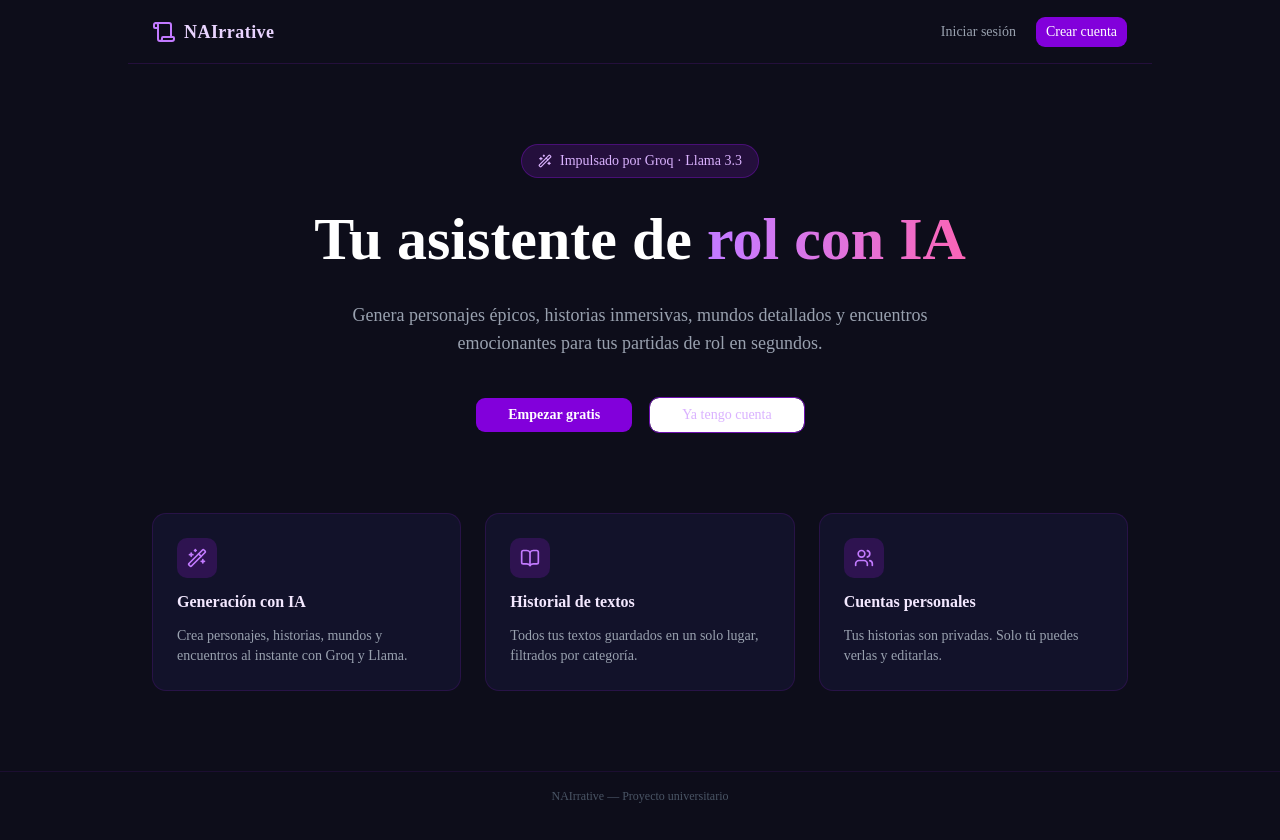
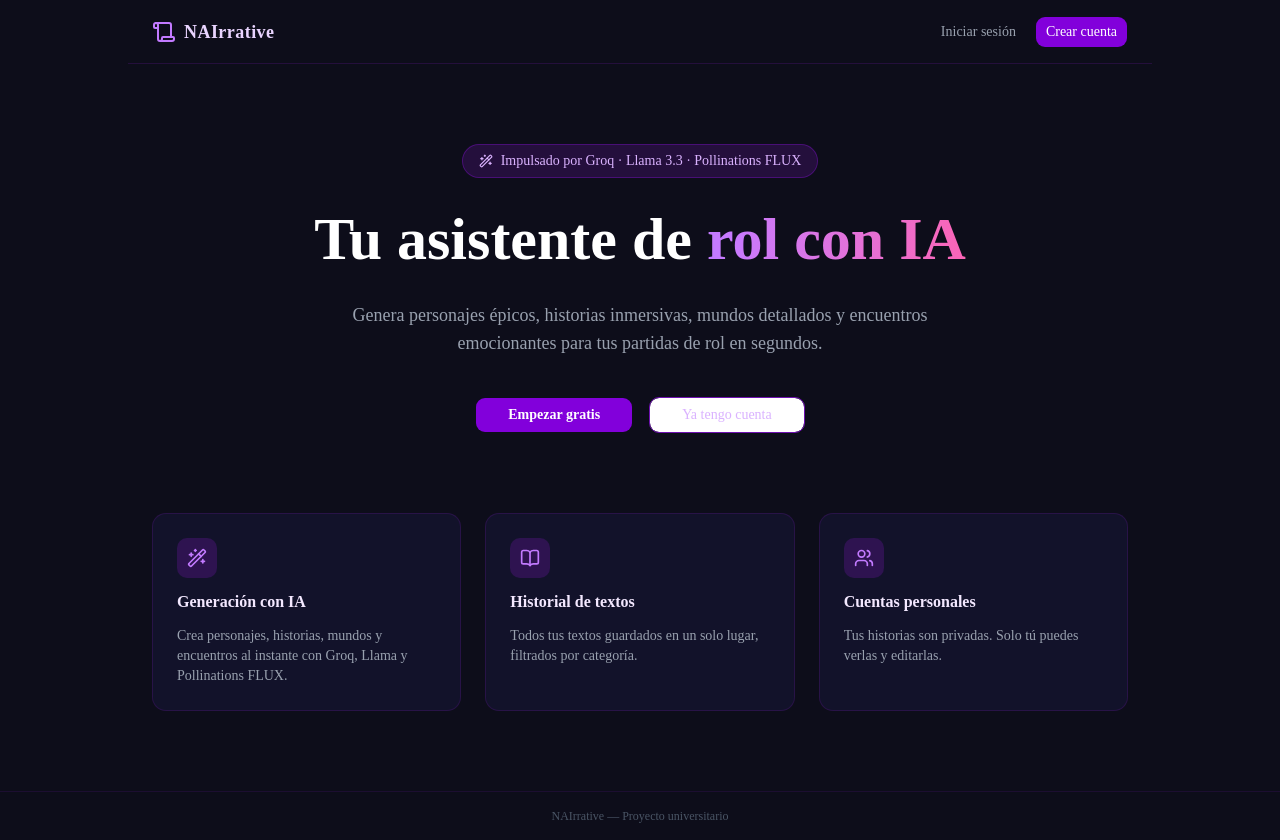
Before and after one commit to dsanchezlop/nairrative, a Next.js app: page / in a window 1280 px wide. Built offline with nearby package versions, Linux system fonts and the light colour scheme.

Commit message:
feat: add Pollinations FLUX to landing page AI credits

```diff
--- a/src/app/page.tsx
+++ b/src/app/page.tsx
@@ -7,7 +7,7 @@ const FEATURES = [
   {
     icon: Wand2,
     title: 'Generación con IA',
-    description: 'Crea personajes, historias, mundos y encuentros al instante con Groq y Llama.',
+    description: 'Crea personajes, historias, mundos y encuentros al instante con Groq, Llama y Pollinations FLUX.',
   },
   {
     icon: BookOpen,
@@ -44,7 +44,7 @@ export default function LandingPage() {
       <main className="flex-1 flex flex-col items-center justify-center text-center px-6 py-20 max-w-3xl mx-auto w-full">
         <div className="mb-6 inline-flex items-center gap-2 bg-purple-900/30 border border-purple-800/50 rounded-full px-4 py-1.5 text-sm text-purple-300">
           <Wand2 className="h-3.5 w-3.5" />
-          Impulsado por Groq · Llama 3.3
+          Impulsado por Groq · Llama 3.3 · Pollinations FLUX
         </div>
 
         <h1 className="text-5xl md:text-6xl font-extrabold mb-6 leading-tight">
```
